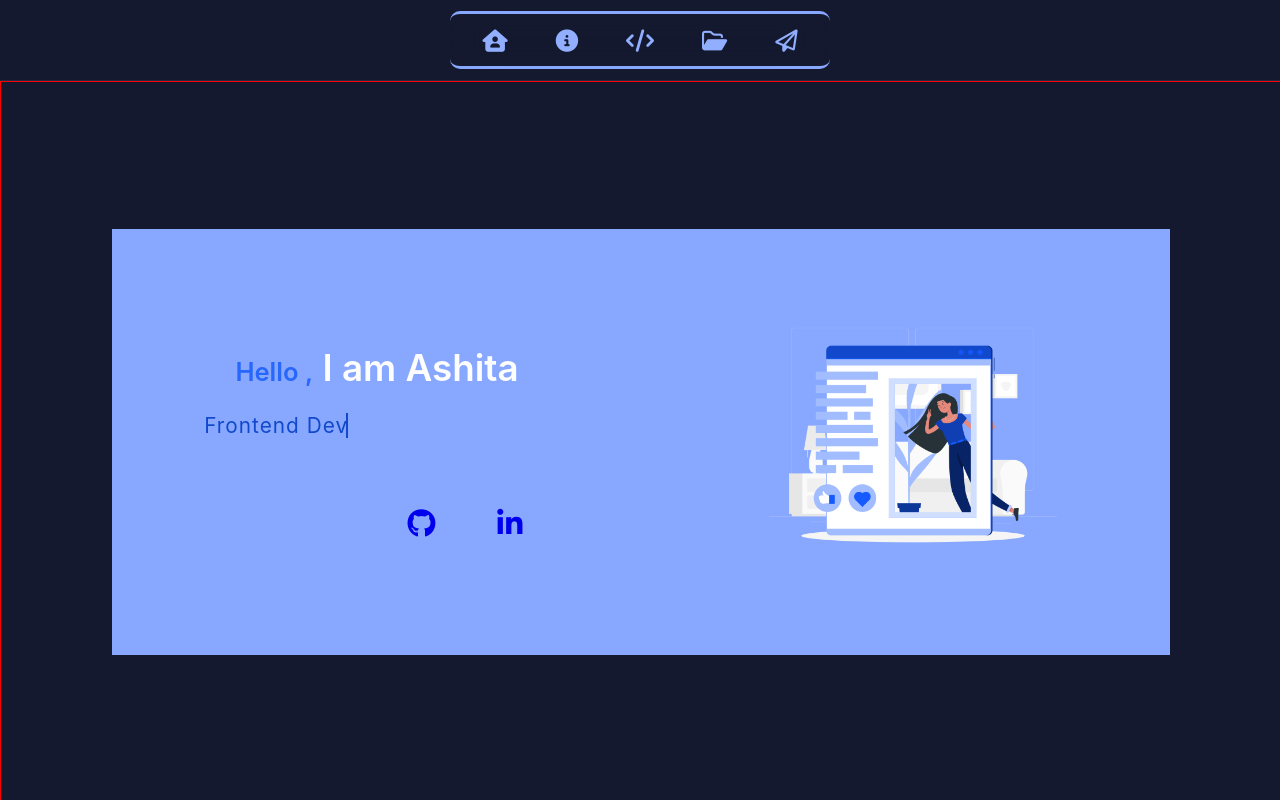
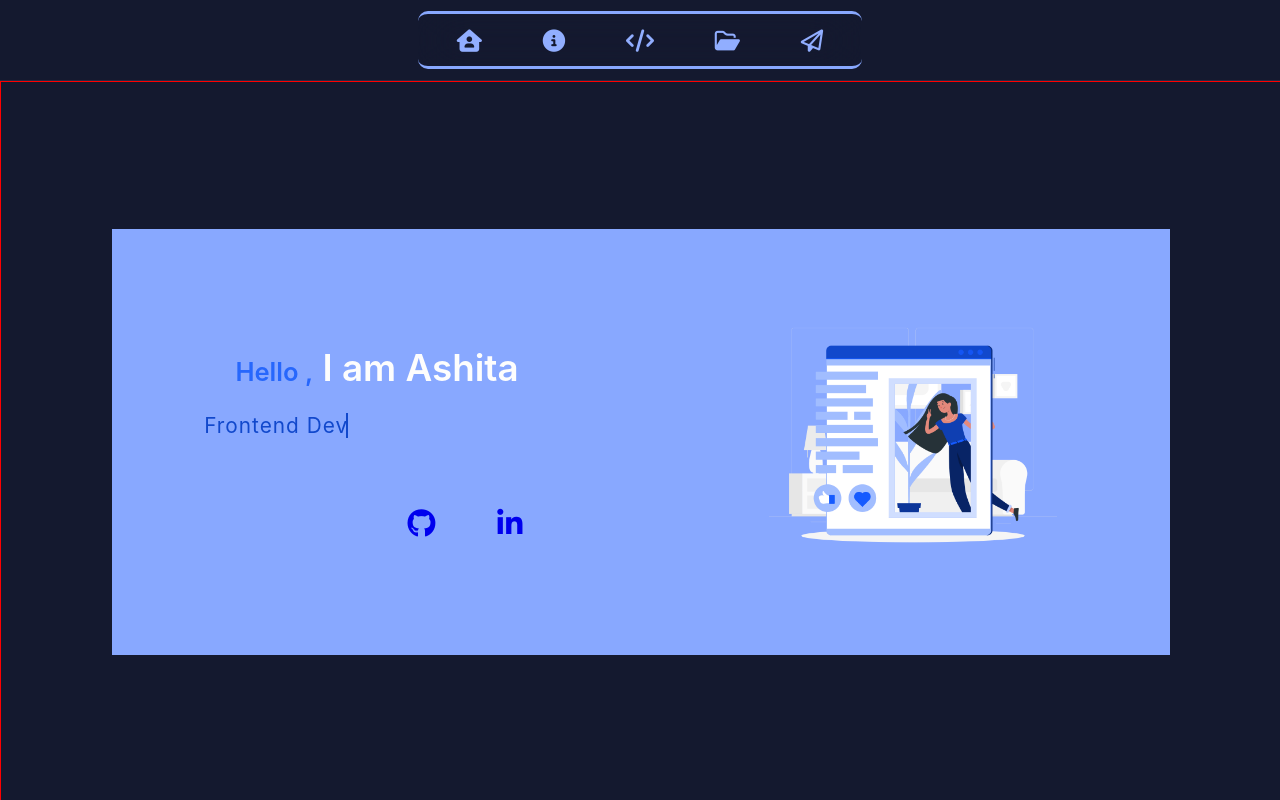
Before and after one commit to Ashita-23/portfolio_2.O, a React (Create React App) app: page / in a window 1280 px wide. Shown: the top 800 px of the page. Built offline with nearby package versions, Linux system fonts and the light colour scheme.

Commit message:
edited code for responsive ness

```diff
--- a/src/Components/HeaderComponents/NavigationComponets/NavigationMedia.css
+++ b/src/Components/HeaderComponents/NavigationComponets/NavigationMedia.css
@@ -1,5 +1,40 @@
 
-@media (min-width: 240px) {
+@media (min-width: 260px) {
+    .nav-outer{
+        height: 5rem;
+        width: 100%;
+        /* border:1px solid red; */
+    }
+    ul {
+        padding: 0.5rem;
+    }
+    .link-list li{
+        margin: 0rem 0.2rem;
+        padding: 0.3rem 0.5rem;
+    }
+    .link-list li a{
+        font-size: 1.2rem;
+    }
+}
+
+@media (min-width: 275px) {
+    .nav-outer{
+        height: 5rem;
+        width: 100%;
+        /* border:1px solid red; */
+    }
+    ul {
+        padding: 0.5rem;
+    }
+    .link-list li{
+        margin: 0rem 0.2rem;
+        padding: 0.3rem 0.5rem;
+    }
+    .link-list li a{
+        font-size: 1.2rem;
+    }
+}
+@media (min-width: 280px) {
     .nav-outer{
         height: 5rem;
         width: 100%;
@@ -7,7 +42,108 @@
     }
 
     ul {
-
+        padding: 0.5rem;
+    }
+    .link-list li{
+        margin: 0rem 0.2rem;
+        padding: 0.3rem 0.5rem;
+    }
+    .link-list li a{
+        font-size: 1.2rem;
+    }
+}
+@media (min-width: 300px) {
+    .nav-outer{
+        height: 5rem;
+        width: 100%;
+        /* border:1px solid red; */
+    }
+    ul {
+        padding: 0.5rem;
+    }
+    .link-list li{
+        margin: 0rem 0.2rem;
+        padding: 0.3rem 0.5rem;
+    }
+    .link-list li a{
+        font-size: 1.2rem;
+    }
+}
+@media (min-width: 310px) {
+    .nav-outer{
+        height: 5rem;
+        width: 100%;
+        /* border:1px solid red; */
+    }
+    ul {
+        padding: 0.5rem;
+    }
+    .link-list li{
+        margin: 0rem 0.2rem;
+        padding: 0.3rem 0.5rem;
+    }
+    .link-list li a{
+        font-size: 1.2rem;
+    }
+}
+@media (min-width: 345px) {
+    .nav-outer{
+        height: 5rem;
+        width: 100%;
+        /* border:1px solid red; */
+    }
+    ul {
+        padding: 0.5rem;
+    }
+    .link-list li{
+        margin: 0rem 0.2rem;
+        padding: 0.3rem 1rem;
+    }
+    .link-list li a{
+        font-size: 1.3rem;
+    }
+}
+@media (min-width: 354px) {
+    .nav-outer{
+        height: 5rem;
+        width: 100%;
+        /* border:1px solid red; */
+    }
+    ul {
+        padding: 0.5rem;
+    }
+    .link-list li{
+        margin: 0rem 0.2rem;
+        padding: 0.3rem 1rem;
+    }
+    .link-list li a{
+        font-size: 1.3rem;
+    }
+}
+@media (min-width: 360px) {
+    .nav-outer{
+        height: 5rem;
+        width: 100%;
+        /* border:1px solid red; */
+    }
+    ul {
+        padding: 0.5rem;
+    }
+    .link-list li{
+        margin: 0rem 0.2rem;
+        padding: 0.3rem 1rem;
+    }
+    .link-list li a{
+        font-size: 1.3rem;
+    }
+}
+@media (min-width: 370px) {
+    .nav-outer{
+        height: 5rem;
+        width: 100%;
+        /* border:1px solid red; */
+    }
+    ul {
         padding: 0.5rem;
     }
     .link-list li{
@@ -25,30 +161,7 @@
         width: 100%;
         /* border:1px solid red; */
     }
-
     ul {
-
-        padding: 0.5rem;
-    }
-    .link-list li{
-        margin: 0rem 0.2rem;
-        padding: 0.3rem 1rem;
-    }
-
-    .link-list li a{
-        font-size: 1.3rem;
-    }
-
-}
-@media (min-width: 640px) {
-    .nav-outer{
-        height: 5rem;
-        width: 100%;
-        /* border:1px solid red; */
-    }
-
-    ul {
-
         padding: 0.5rem;
     }
     .link-list li{
@@ -60,7 +173,62 @@
         font-size: 1.3rem;
     }
 }
+@media (min-width: 400px) {
+    .nav-outer{
+        height: 5rem;
+        width: 100%;
+        /* border:1px solid red; */
+    }
+    ul {
+        padding: 0.5rem;
+    }
+    .link-list li{
+        margin: 0rem 0.2rem;
+        padding: 0.3rem 1rem;
+    }
 
+    .link-list li a{
+        font-size: 1.3rem;
+    }
+}
+@media (min-width: 500px) {
+    .nav-outer{
+        height: 5rem;
+        width: 100%;
+        /* border:1px solid red; */
+    }
+    ul {
+        padding: 0.5rem;
+    }
+    .link-list li{
+        margin: 0rem 0.2rem;
+        padding: 0.3rem 1rem;
+    }
+
+    .link-list li a{
+        font-size: 1.3rem;
+    }
+}
+@media (min-width: 645px) {
+    .nav-outer{
+        height: 5rem;
+        width: 100%;
+        /* border:1px solid red; */
+    }
+    ul {
+        padding: 0.5rem;
+    }
+    .link-list li{
+        margin: 0rem 0.2rem;
+        padding: 0.3rem 1.5rem;
+        /* border:1px solid red; */
+
+    }
+
+    .link-list li a{
+        font-size: 1.3rem;
+    }
+}
 @media (min-width: 768px) {
     .nav-outer{
         height: 5rem;
@@ -74,14 +242,13 @@
     }
     .link-list li{
         margin: 0rem 0.3rem;
-        padding: 0.3rem 1rem;
+        padding: 0.3rem 1.5rem;
     }
 
     .link-list li a{
         font-size: 1.4rem;
     }
 }
-
 @media (min-width: 1024px) {
     .nav-outer{
         height: 5rem;
@@ -95,14 +262,13 @@
     }
     .link-list li{
         margin: 0rem 0.4rem;
-        padding: 0.3rem 1.1rem;
+        padding: 0.3rem 1.5rem;
     }
 
     .link-list li a{
         font-size: 1.4rem;
     }
 }
-
 @media (min-width: 1280px) {
     .nav-outer{
         height: 5rem;
@@ -116,18 +282,17 @@
     }
     .link-list li{
         margin: 0rem 0.4rem;
-        padding: 0.3rem 1.1rem;
+        padding: 0.3rem 1.5rem;
     }
 
     .link-list li a{
         font-size: 1.4rem;
     }
 }
-
 @media (min-width: 1536px) {
     .nav-outer{
         height: 5rem;
-        width: 100%;
+        width: 99vw;
     }
 
     ul {
@@ -145,3 +310,45 @@
 
 
 }
+@media (min-width: 1550px) {
+    .nav-outer{
+        height: 5rem;
+        width: 99vw;
+    }
+
+    ul {
+        margin: 0.2rem 0rem;
+        padding: 0.5rem;
+    }
+    .link-list li{
+        margin: 0rem 0.5rem;
+        padding: 0.5rem 2rem;
+    }
+
+    .link-list li a{
+        font-size: 1.5rem;
+    }
+
+
+}
+@media (min-width:  1600px) {
+    .nav-outer{
+        height: 5rem;
+        width: 99vw;
+    }
+
+    ul {
+        margin: 0.2rem 0rem;
+        padding: 0.5rem;
+    }
+    .link-list li{
+        margin: 0rem 0.5rem;
+        padding: 0.5rem 2rem;
+    }
+
+    .link-list li a{
+        font-size: 1.5rem;
+    }
+
+
+}
```
